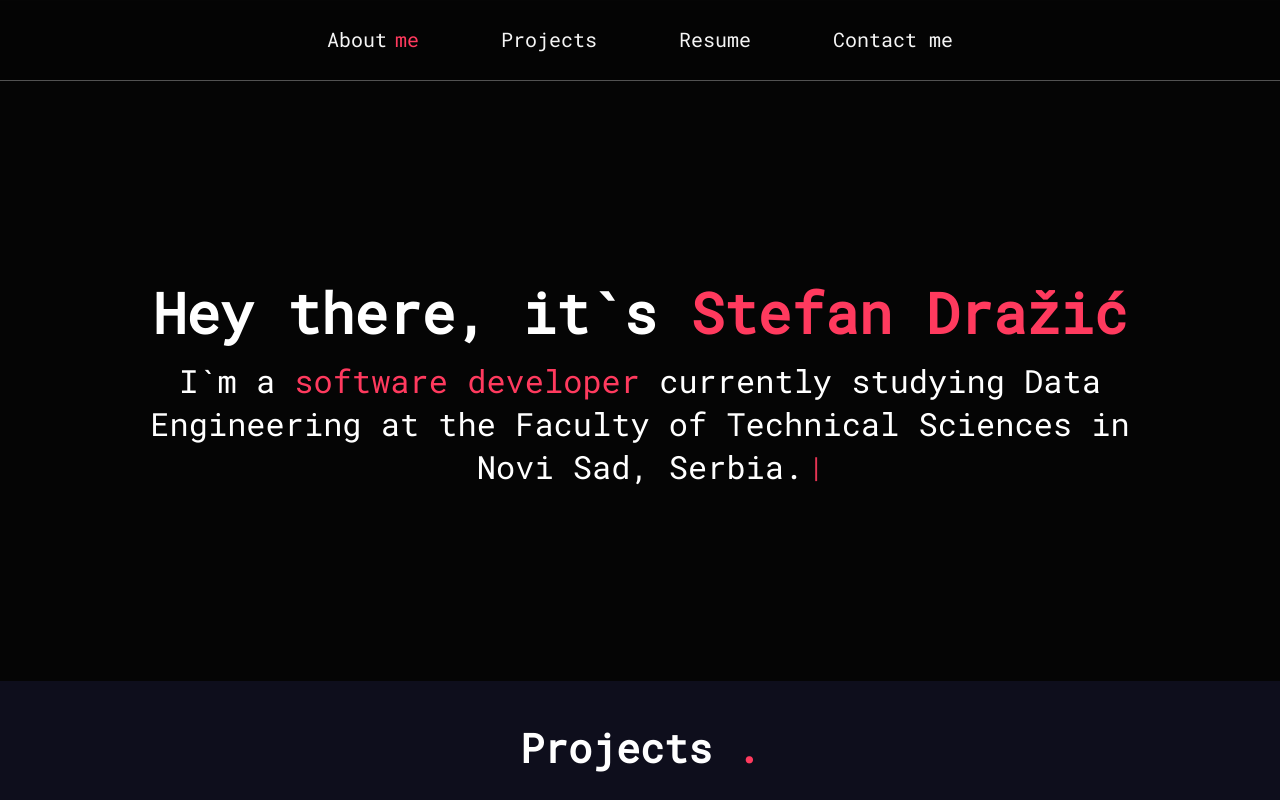
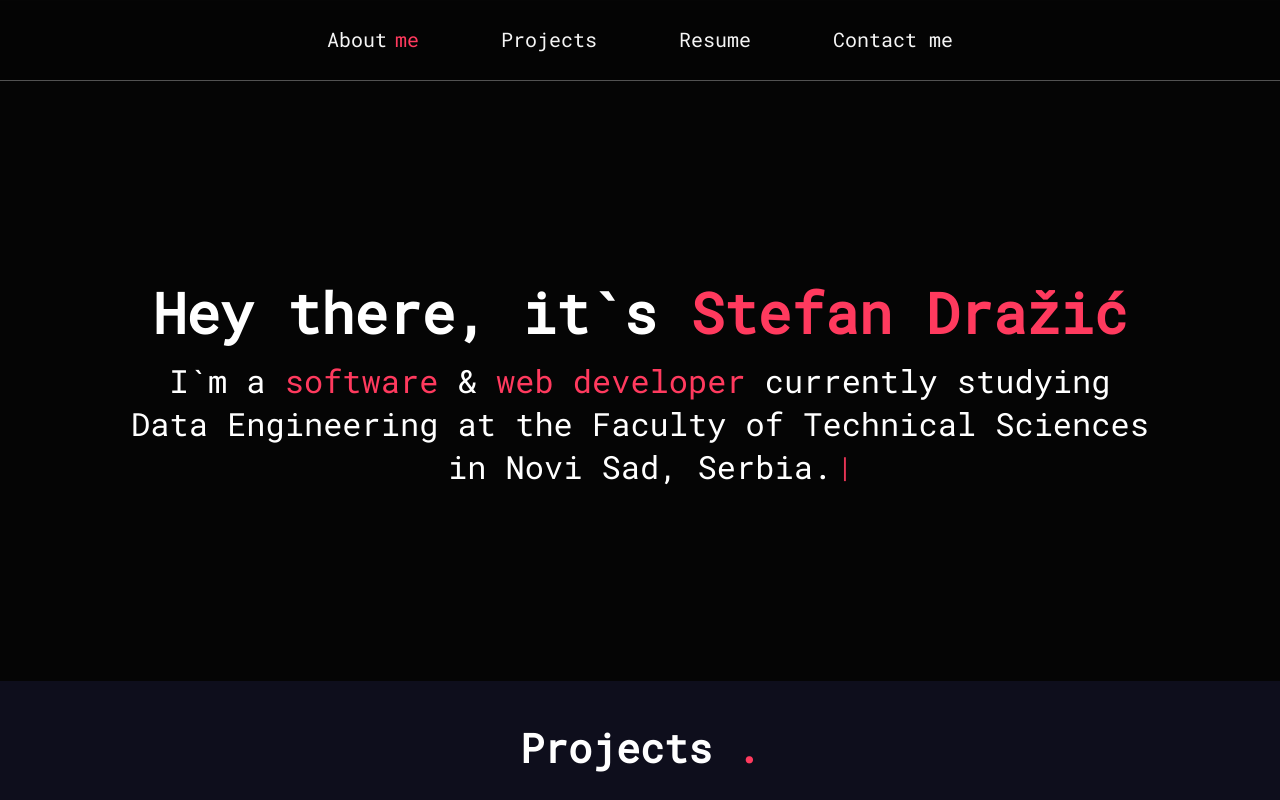
Before and after one commit to stefandrazicstefan/portfolio, a React (Create React App) app: page / in a window 1280 px wide. Shown: the top 800 px of the page. Built offline with nearby package versions, Linux system fonts and the light colour scheme.

Commit message:
caption change

```diff
--- a/src/App.js
+++ b/src/App.js
@@ -181,9 +181,9 @@ function App() {
             Hey there, it`s <span>Stefan Dražić</span>
           </p>
           <p className="name_p">
-            I`m a <span>software developer</span> currently studying
-            Data Engineering at the Faculty of Technical Sciences in
-            Novi Sad, Serbia.
+            I`m a <span>software</span> & <span>web developer</span>{" "}
+            currently studying Data Engineering at the Faculty of
+            Technical Sciences in Novi Sad, Serbia.
           </p>
         </div>
       </section>
```
